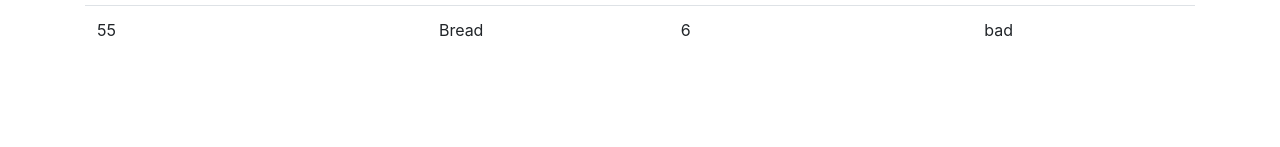
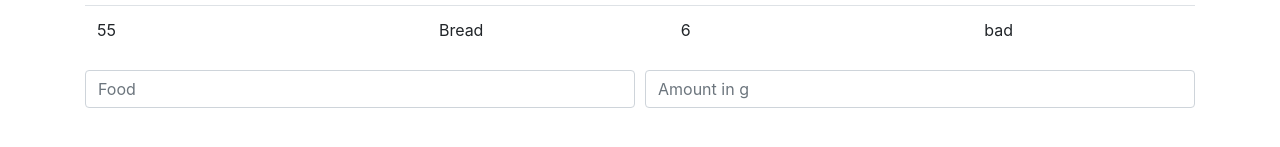
Before and after one commit to MdYeasinSamadArnob/CalorieDensity, a React (Create React App) app in the folder calorie-density/: page / in a window 1280 px wide. Shown: the part 239-386 px from the top of the page. Built offline with nearby package versions, Linux system fonts and the light colour scheme.

Commit message:
input fields

```diff
--- a/calorie-density/package.json
+++ b/calorie-density/package.json
@@ -8,6 +8,7 @@
     "@testing-library/user-event": "^12.6.0",
     "bootstrap": "^4.5.3",
     "react": "^17.0.1",
+    "react-bootstrap": "^1.4.3",
     "react-dom": "^17.0.1",
     "react-router-dom": "^5.2.0",
     "react-scripts": "4.0.1",
--- a/calorie-density/src/components/food-list.component.js
+++ b/calorie-density/src/components/food-list.component.js
@@ -1,5 +1,7 @@
 import React, { Component } from 'react';
-
+import Form from 'react-bootstrap/Form';
+import Col from 'react-bootstrap/Col';
+import "bootstrap/dist/css/bootstrap.min.css";
 export default class FoodList extends Component {
     render() {
         return (
@@ -40,6 +42,18 @@ export default class FoodList extends Component {
                         </tr>
                     </tbody>
                 </table>
+
+                <Form>
+                    <Form.Row>
+                        <Col>
+                            <Form.Control placeholder="Food" />
+                        </Col>
+                        <Col>
+                            <Form.Control placeholder="Amount in g" />
+                        </Col>
+                    </Form.Row>
+                </Form>
+
             </div>
         )
     }
```
Also changed, not shown: 1 other file (tests, documents, lock files or other folders).
